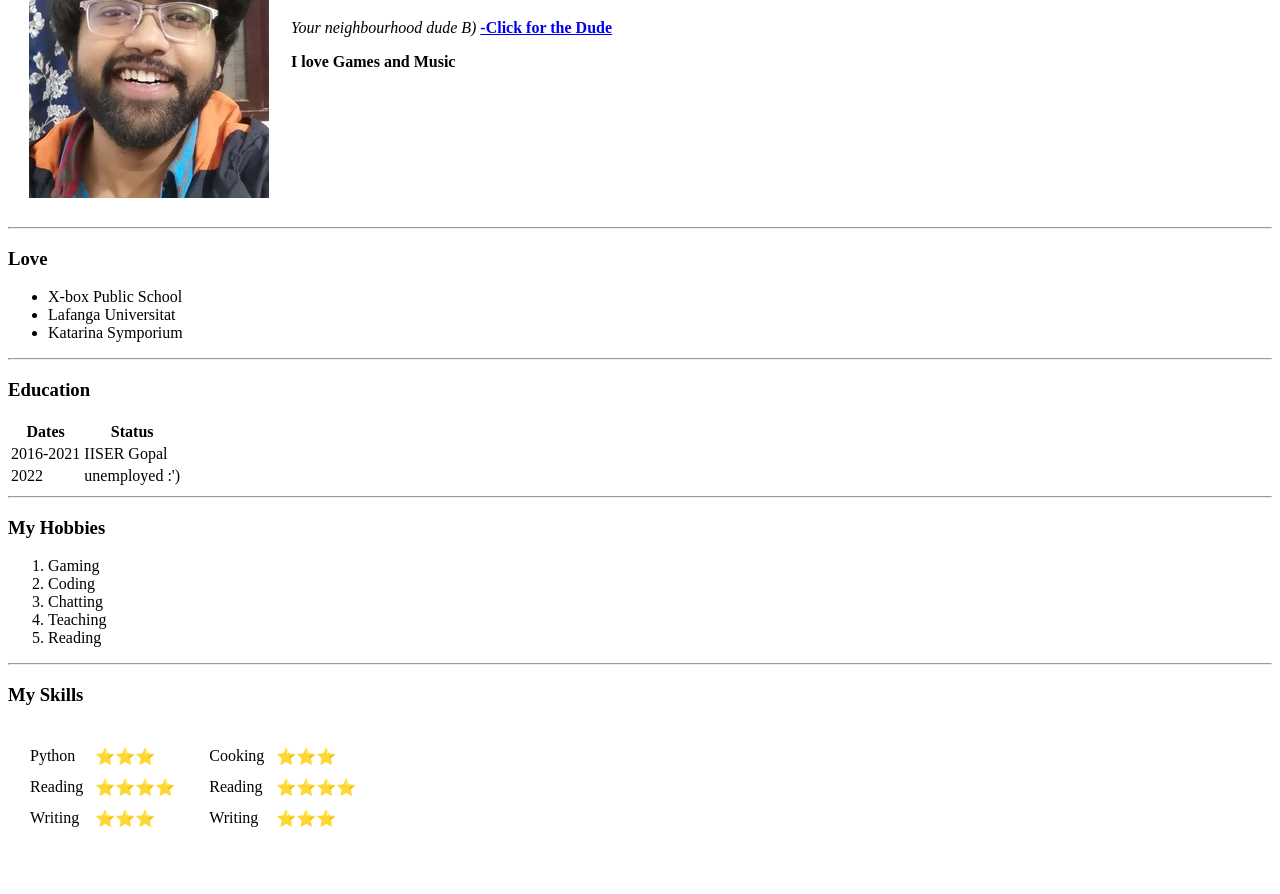
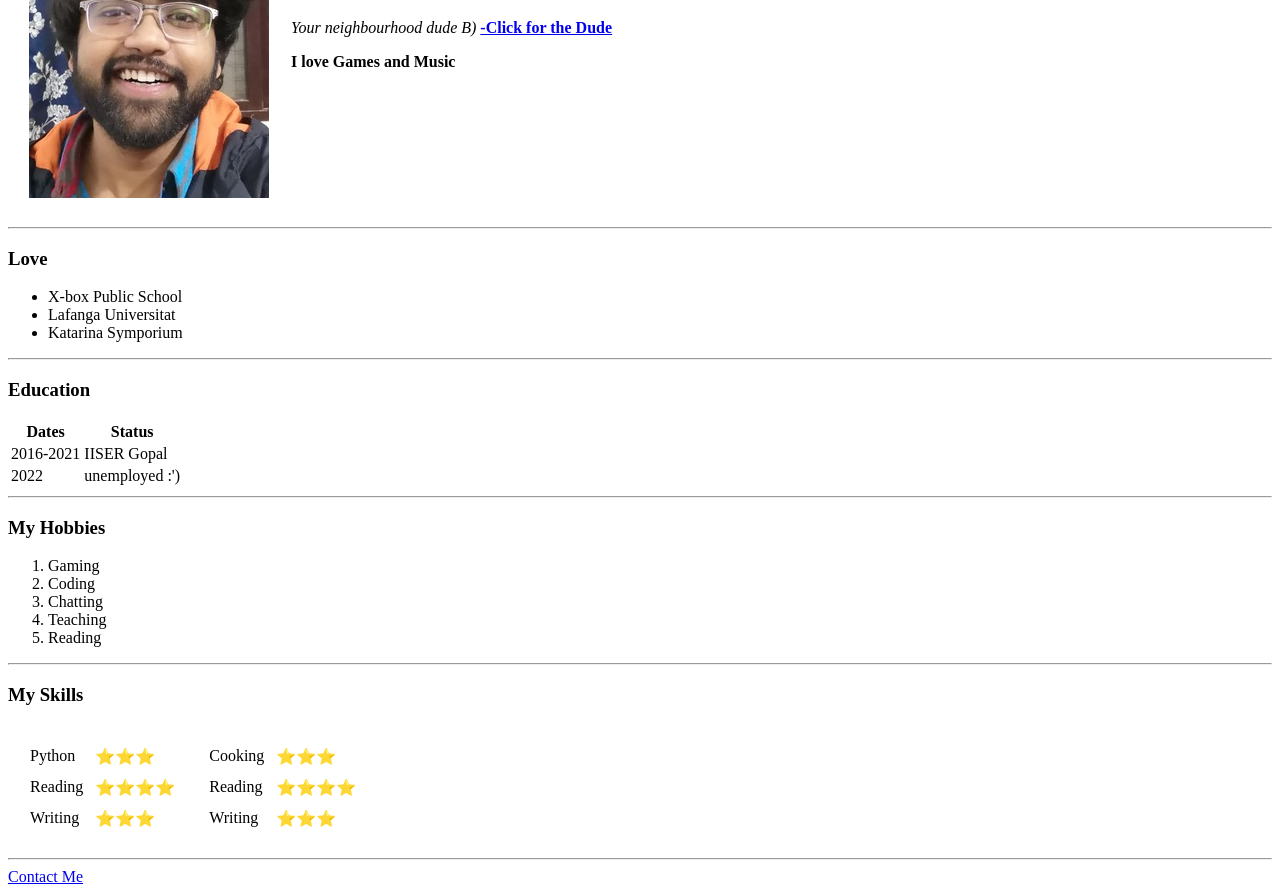
Before and after one commit to shazam37/cv, a plain HTML site: page index.html in a window 1280 px wide. Shown: the part 196-1090 px from the top of the page. Before the commit the page ends 1054 px from the top, so only its background shows below. Drawn offline with Linux system fonts and the light colour scheme.

Commit message:
Update index.html

```diff
--- a/index.html
+++ b/index.html
@@ -94,5 +94,6 @@
             </td>
         </tr>
     </table>
-
+<hr>
+    <a href="contact-me.html">Contact Me</a>
 </html></html>
```
